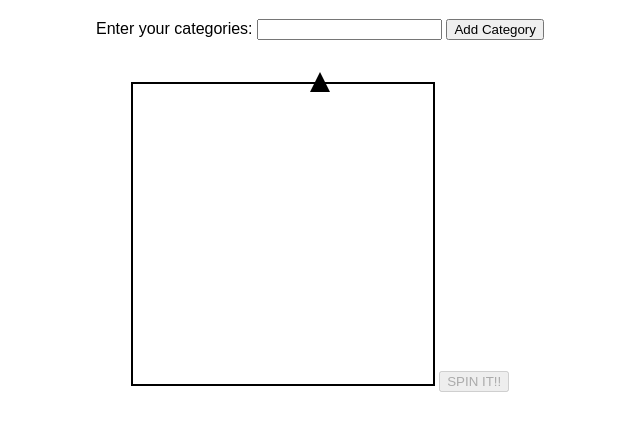
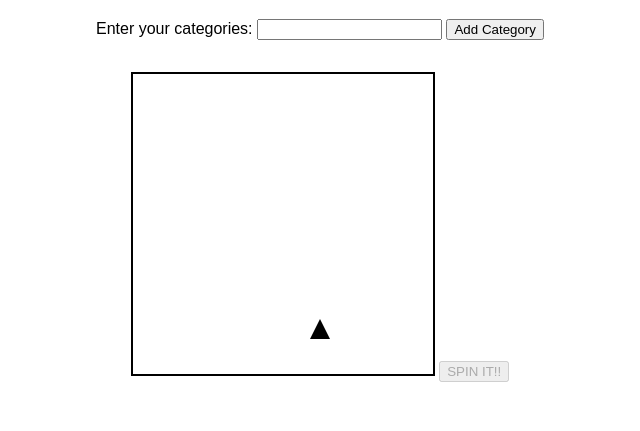
Before and after one commit to bash7325/wheel-of-ian, a plain HTML site: page index.html in a window 1280 px wide. Shown: the part 61-492 px from the top of the page, without its empty margins (320-960 px from the left). Drawn offline with Linux system fonts and the light colour scheme.

Commit message:
remove the ul

```diff
--- a/script.js
+++ b/script.js
@@ -74,13 +74,11 @@ categoryForm.addEventListener('submit', (event) => {
   const category = categoryInput.value.trim();
   if (category) {
     categories.push(category);
-    const listItem = document.createElement('li');
-    listItem.textContent = category;
-    categoryList.appendChild(listItem);
     drawWheel(0);
     spinButton.disabled = false;
   }
   categoryInput.value = '';
 });
 
+
 spinButton.addEventListener('click', spinWheel);
--- a/styles.css
+++ b/styles.css
@@ -19,13 +19,18 @@ canvas {
 }
 
 #arrow {
-  position: relative;
+  position: absolute;
   width: 0;
   height: 0;
-  margin: 0 auto;
+  left: 50%;
+  top: calc(50% - 20px);
+  transform: translateX(-50%);
   border-left: 10px solid transparent;
   border-right: 10px solid transparent;
   border-bottom: 20px solid #000;
-  margin-bottom: -10px;
   z-index: 10;
 }
+
+#wheelCanvas {
+  position: relative;
+}
```
